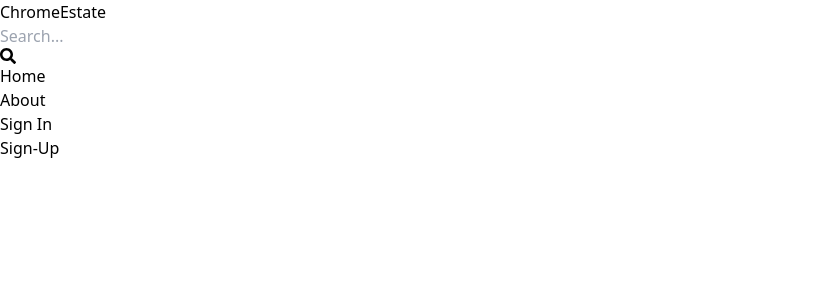
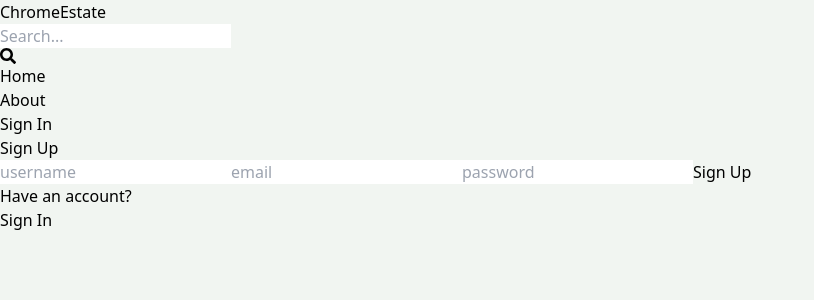
Before and after one commit to Sourav268/mern-estate-app, a React (Vite) app in the folder client/: page /sign-up in a window 1280 px wide. Shown: the top 300 px of the page, without its empty margins (0-814 px from the left). Built offline with nearby package versions, Linux system fonts and the light colour scheme.

Commit message:
created_sign-up_UI

```diff
--- a/client/src/index.css
+++ b/client/src/index.css
@@ -1,3 +1,7 @@
 @tailwind base;
 @tailwind components;
 @tailwind utilities;
+
+body{
+    background-color: rgb(241, 245, 241);
+}
--- a/client/src/pages/SignUp.jsx
+++ b/client/src/pages/SignUp.jsx
@@ -1,7 +1,22 @@
 import React from 'react'
+import { Link } from 'react-router-dom'
 
 export default function SignUp() {
   return (
-    <div>Sign-Up</div>
+    <div className='p-3 max-w-lg mx-auto'>
+      <h1 className='text-3xl text-center font-semibold my-7'> Sign Up</h1>
+      <form className='flex flex-col gap-4'>
+        <input type='text' placeholder='username' className='border p-3 rounded-lg' id='username' />
+        <input type='email' placeholder='email' className='border p-3 rounded-lg' id='email' />
+        <input type='password' placeholder='password' className='border p-3 rounded-lg' id='password' />
+        <button className='bg-slate-700 text-white p-3 rounded-lg uppercase hover:opacity-95 disabled-80'>Sign Up</button>
+      </form>
+       <div className="flex gap-2 mt-5">
+         <p>Have an account?</p>
+        <Link to={"/sign-in"}>
+          <span className='text-blue-700'>Sign In</span>
+        </Link>
+      </div>
+    </div>
   )
 }
```
